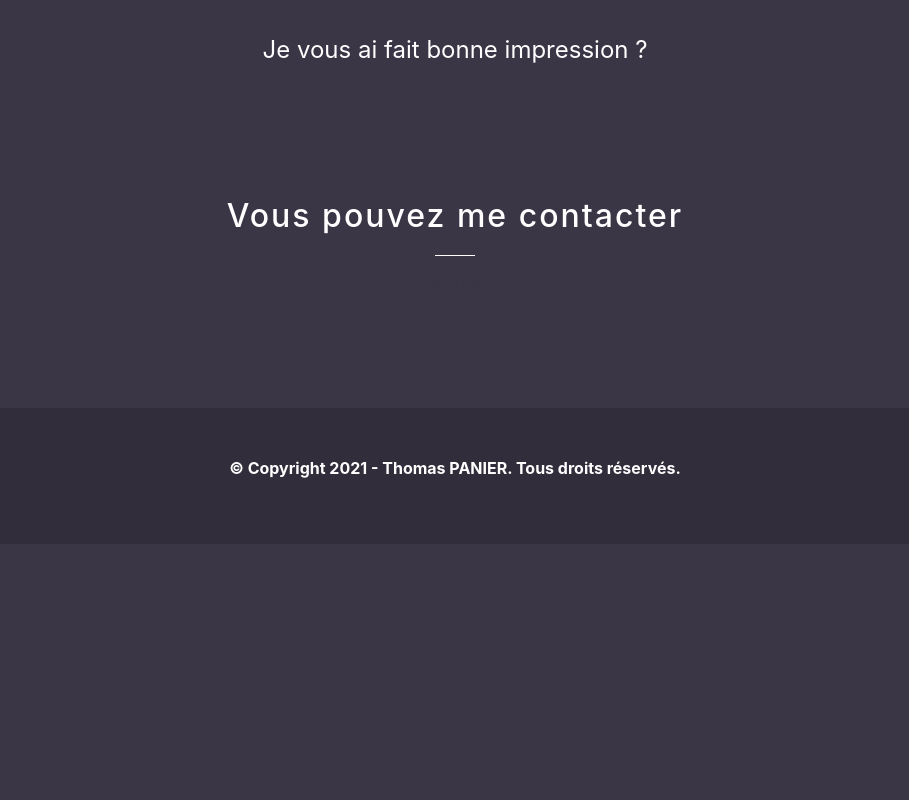
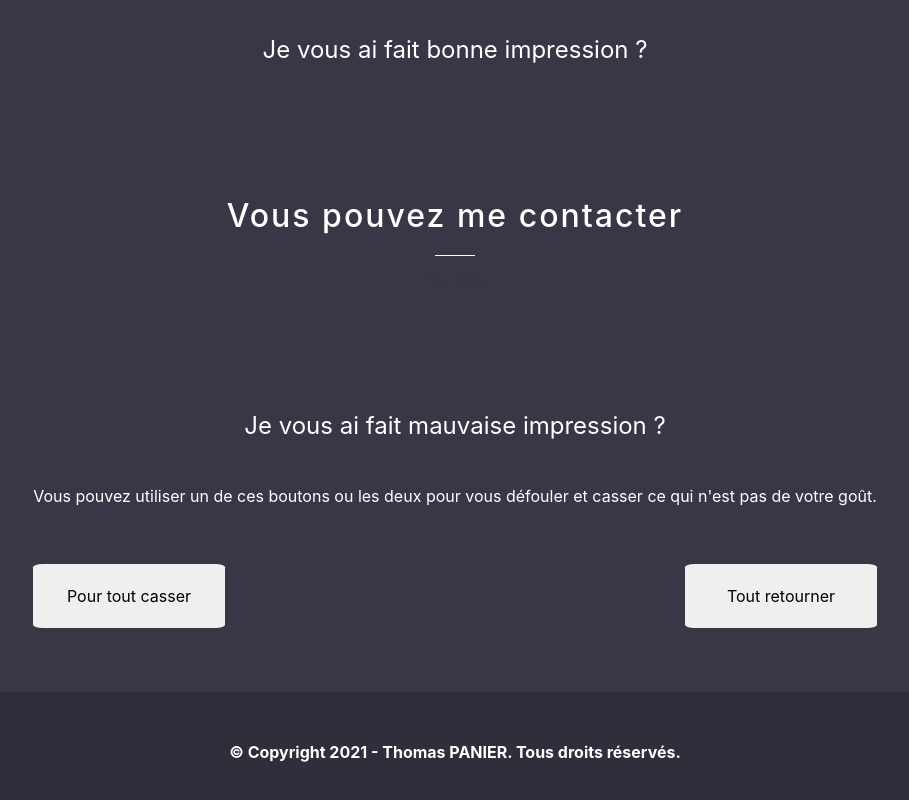
Before and after one commit to ThomasPANIER/portfolio, a React (Create React App) app: page / in a window 1280 px wide. Shown: the part 810-1610 px from the top of the page, without its empty margins (185-1094 px from the left). Before the commit the page ends 1354 px from the top, so only its background shows below. Built offline with nearby package versions, Linux system fonts and the light colour scheme.

Commit message:
add component allbreack

```diff
--- a/src/App.js
+++ b/src/App.js
@@ -13,6 +13,7 @@ import Biographie from './components/biographie/Biographie';
 import Apprentissages from './components/apprentissages/Apprentissages';
 import Mesprojets from './components/mesprojets/Mesprojets';
 import Contact from './components/contact/Contact';
+import Allbreack from './components/allbreack/Allbreack';
 import Footer from './components/layout/footer/Footer';
 
 
@@ -25,7 +26,6 @@ import {
 function App() {
   return (
     <div className="App">
-
       <Router>
         <Nav />
         <Header />
@@ -47,6 +47,7 @@ function App() {
         </main>
       </Router>
       <Contact />
+      <Allbreack />
       <Footer />
     </div>
   );
--- /dev/null
+++ b/src/components/allbreack/Allbreack.js
@@ -0,0 +1,39 @@
+
+import React from 'react';
+
+class Allbreack extends React.Component  {
+
+    casser1 = () => {
+        var elements = document.querySelectorAll('body,header,div,section,main,div,button,p,span,img,a,Link');
+        for(var i = 0; i < elements.length; i++){
+        elements[i].style['transform'] =
+        'rotate(' + (Math.floor(Math.random() * 3) - 1) + 'deg)';}
+    }
+
+    casser2 = () => {
+        document.body.style['transition'] = 'transform 3s';
+        document.body.style['transform'] = 'rotate(180deg)';
+    }
+
+    render() {
+        return(
+            <section className="row">
+                <p className="breackP fs-4 mt-5">
+                    Je vous ai fait mauvaise impression ?
+                </p>
+                <p className="p-4">
+                    Vous pouvez utiliser un de ces boutons ou les deux pour vous défouler et
+                     casser ce qui n'est pas de votre goût.
+                </p>
+                <div className="breack col-12 col-sm-6 py-3">
+                    <button className="breackB" onClick={this.casser1}>Pour tout casser</button>
+                </div>
+                <div className="breack col-12 col-sm-6 py-3">
+                    <button className="breackB" onClick={this.casser2}>Tout retourner</button>
+                </div>
+            </section>
+        );
+    }
+}
+
+export default Allbreack;
--- a/src/index.css
+++ b/src/index.css
@@ -56,6 +56,20 @@ td {
   text-align: justify;
 }
 
+.breackB {
+  border: 2px #3b3646;
+  height: 7vh;
+  width: 60vw;
+  border-radius: 5%;
+  transition-duration: 0.4s;
+}
+
+.breackB:hover {
+  background-color: #a29ca9;
+  color: white;
+  box-shadow: 0 12px 16px 0 rgba(0,0,0,0.24), 0 17px 50px 0 rgba(0,0,0,0.19);
+}
+
 /* configuration smartphone */
 @media all and (max-width: 361) {
   .apprentissageDiv {
@@ -75,6 +89,10 @@ td {
   td {
     height: 10vh;
   }
+  .breackB {
+    height: 5vh;
+    width: 25vw;
+  }
 }
 
 /* configuration pc */
@@ -86,4 +104,8 @@ td {
   td {
     height: 7vh;
   }
+  .breackB {
+    height: 8vh;
+    width: 15vw;
+  }
 }
```
